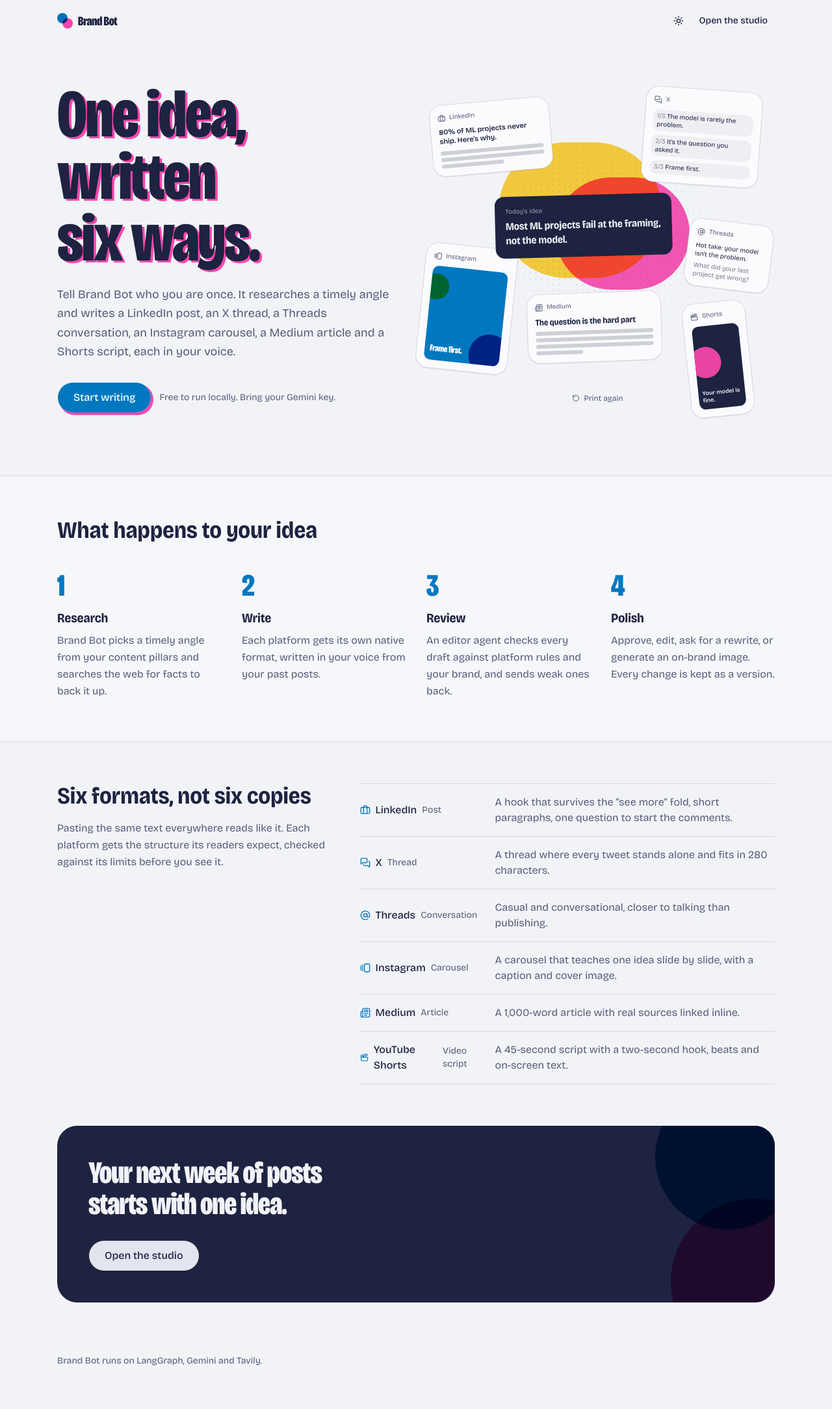
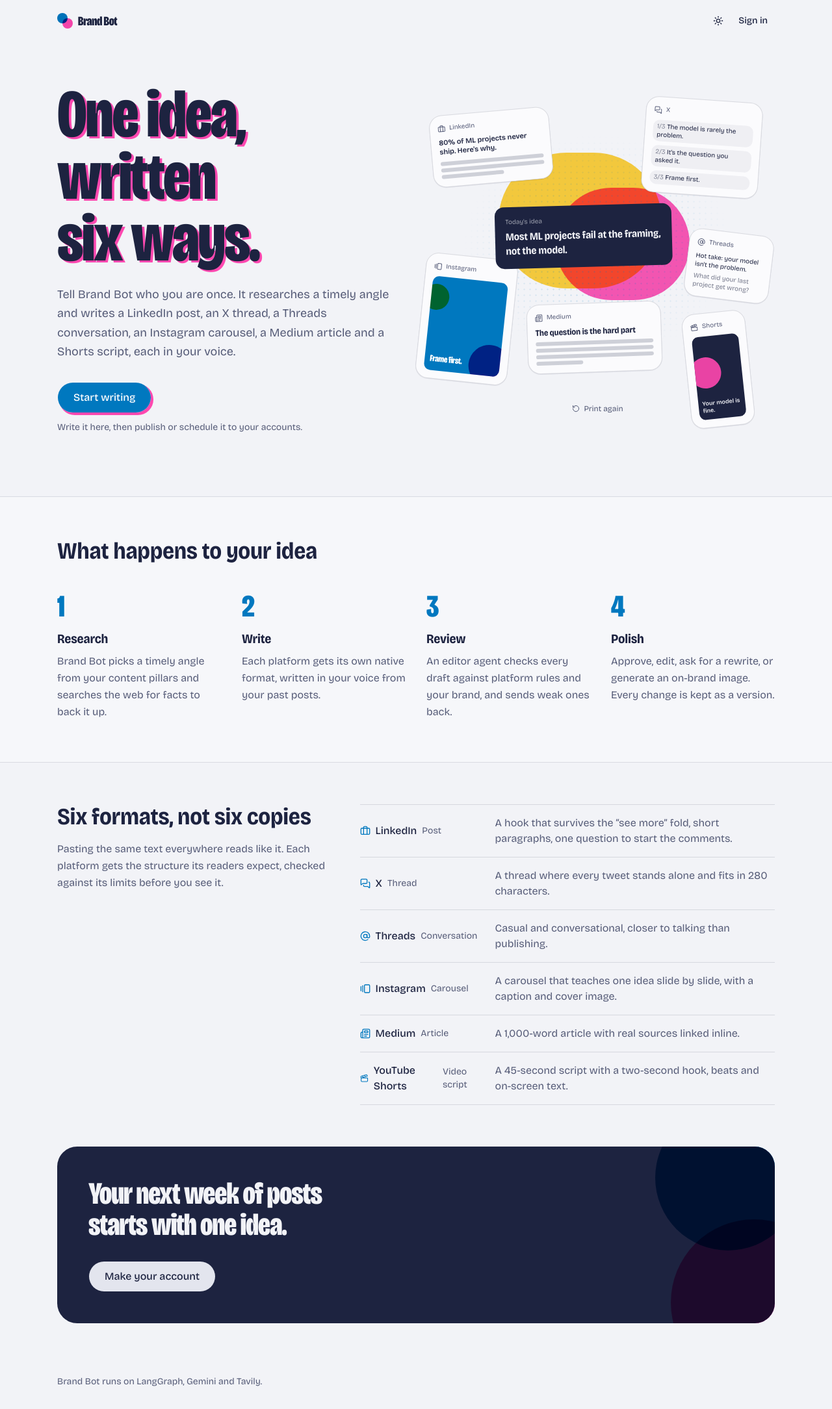
Before and after one commit to coderxtushar/BrandBot-Ai-Agent, a Next.js app in the folder frontend/: page / in a window 1280 px wide. Shown: the whole page at 65% size. Before the commit the page ends 2137 px from the top, so only its background shows below. Built offline with nearby package versions, Linux system fonts and the light colour scheme.

Commit message:
Point landing calls to action at sign up and sign in

```diff
--- a/frontend/src/app/page.tsx
+++ b/frontend/src/app/page.tsx
@@ -40,8 +40,8 @@ export default function Home() {
         <BrandMark />
         <div className="flex items-center gap-1">
           <ThemeToggle />
-          <Button asChild variant="ghost" className="hidden sm:inline-flex">
-            <Link href="/studio">Open the studio</Link>
+          <Button asChild variant="ghost">
+            <Link href="/login">Sign in</Link>
           </Button>
         </div>
       </header>
@@ -59,9 +59,9 @@ export default function Home() {
             </p>
             <div className="mt-8 flex flex-wrap items-center gap-3">
               <Button asChild size="lg" className="shadow-misprint h-12 rounded-full px-6 text-base">
-                <Link href="/studio">Start writing</Link>
+                <Link href="/signup">Start writing</Link>
               </Button>
-              <span className="text-sm text-muted-foreground">Free to run locally. Bring your Gemini key.</span>
+              <span className="text-sm text-muted-foreground">Write it here, then publish or schedule it to your accounts.</span>
             </div>
           </div>
           <PressHero />
@@ -116,7 +116,7 @@ export default function Home() {
             <div aria-hidden className="overprint absolute -right-24 -bottom-24 size-64 rounded-full bg-riso-pink" />
             <h2 className="relative max-w-lg font-display text-5xl">Your next week of posts starts with one idea.</h2>
             <Button asChild size="lg" variant="secondary" className="relative mt-8 h-12 rounded-full px-6 text-base">
-              <Link href="/studio">Open the studio</Link>
+              <Link href="/signup">Make your account</Link>
             </Button>
           </div>
         </section>
```
